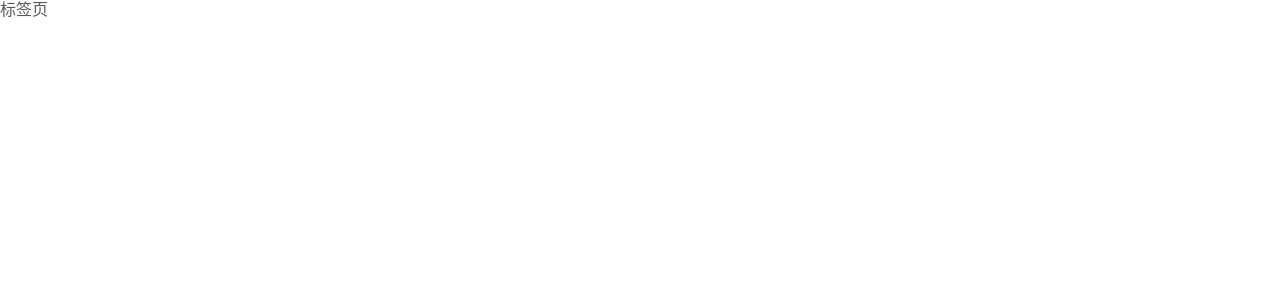
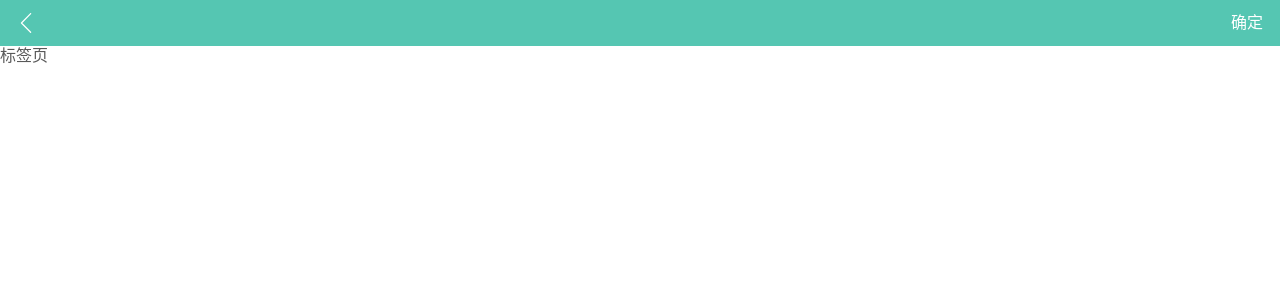
Before and after one commit to kuanglinfeng/react-smtally, a React app: page /#/tags in a window 1280 px wide. Shown: the top 300 px of the page. Built offline with nearby package versions, Linux system fonts and the light colour scheme.

Commit message:
封装好了全局的Header组件

```diff
--- a/package.json
+++ b/package.json
@@ -50,6 +50,7 @@
     "postcss-normalize": "8.0.1",
     "postcss-preset-env": "6.7.0",
     "postcss-safe-parser": "4.0.1",
+    "query-string": "^6.13.1",
     "react": "^16.13.1",
     "react-app-polyfill": "^1.0.6",
     "react-dev-utils": "^10.2.1",
--- /dev/null
+++ b/src/components/Header.tsx
@@ -0,0 +1,23 @@
+import styled from 'styled-components'
+import theme from 'theme'
+
+const Header = styled.header`
+  padding: 8px 12px;
+  display:flex;
+  justify-content: space-between;
+  align-items: center;
+  background: ${theme.color};
+  font-size: 14px;
+  .icon {
+    width: 30px;  height: 30px;
+    fill: #fff;
+    padding: 5px;
+  }
+  > span {
+    display: inline-block;
+    color: #fff;
+    width: 30px;height: 30px;
+  }
+`
+
+export default Header
--- a/src/components/add/Header.tsx
+++ b/src/components/add/Header.tsx
@@ -1,31 +1,10 @@
 import React from 'react'
-import styled from 'styled-components'
 import RadioMenu, { RadioMenuProps } from 'components/RadioMenu'
-import theme from 'theme'
 import Icon from 'components/Icon'
-import {useHistory} from 'react-router-dom'
-
-const Header = styled.header`
-  padding: 13px;
-  display:flex;
-  justify-content: space-between;
-  align-items: center;
-  background: ${theme.color};
-  font-size: 14px;
-  .icon {
-    width: 30px;  height: 30px;
-    fill: #fff;
-    padding: 5px;
-  }
-  > span {
-    display: inline-block;
-    color: #fff;
-    width: 30px;height: 30px;
-  }
-`
+import { useHistory } from 'react-router-dom'
+import Header from 'components/Header'
 
 export default (props: RadioMenuProps) => {
-
   const history = useHistory()
   return (
     <Header>
--- a/src/components/add/UserTags.tsx
+++ b/src/components/add/UserTags.tsx
@@ -87,7 +87,7 @@ export default (props: Props) => {
       setSelectedTag(tag)
       props.onSelect(tag)
     } else {
-      history.push('/tags')
+      history.push(`/tags?type=${encodeURIComponent(props.type)}` )
     }
   }
 
--- a/src/views/Tags.tsx
+++ b/src/views/Tags.tsx
@@ -1,9 +1,35 @@
 import React from 'react'
+import { useLocation } from 'react-router-dom'
+import queryString from 'query-string'
+import styled from 'styled-components'
+import Header from 'components/Header'
+import Icon from 'components/Icon'
+import {useHistory} from 'react-router-dom'
+
+const Wrapper = styled.div`
+`
+
+const Button = styled.div`
+  font-size: 16px;
+  color: #fff;
+  padding-right: 5px;
+`
 
 export default () => {
+
+  const location = useLocation()
+  const history = useHistory()
+  const parsed = queryString.parse(location.search)
+
+  console.log(parsed.type)
+
   return (
-    <div>
+    <Wrapper>
+      <Header>
+        <Icon name="back" onClick={() => history.goBack()}/>
+        <Button>确定</Button>
+      </Header>
       标签页
-    </div>
+    </Wrapper>
   )
 }
```
Also changed, not shown: 1 other file (tests, documents, lock files or other folders).
